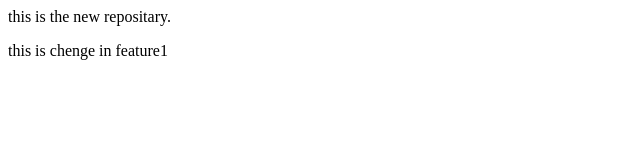
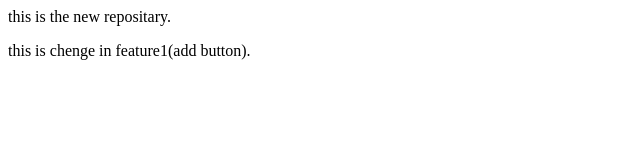
Before and after one commit to Himanshu011999/LocalRepo, a plain HTML site: page index.html in a window 1280 px wide. Shown: the full height of the page, 0-640 px from the left. Drawn offline with Linux system fonts and the light colour scheme.

Commit message:
add button

```diff
--- a/index.html
+++ b/index.html
@@ -1,2 +1,2 @@
 <p>this is the new repositary.</p>
-<p>this is chenge in feature1</p>
+<p>this is chenge in feature1(add button).</p>
```
